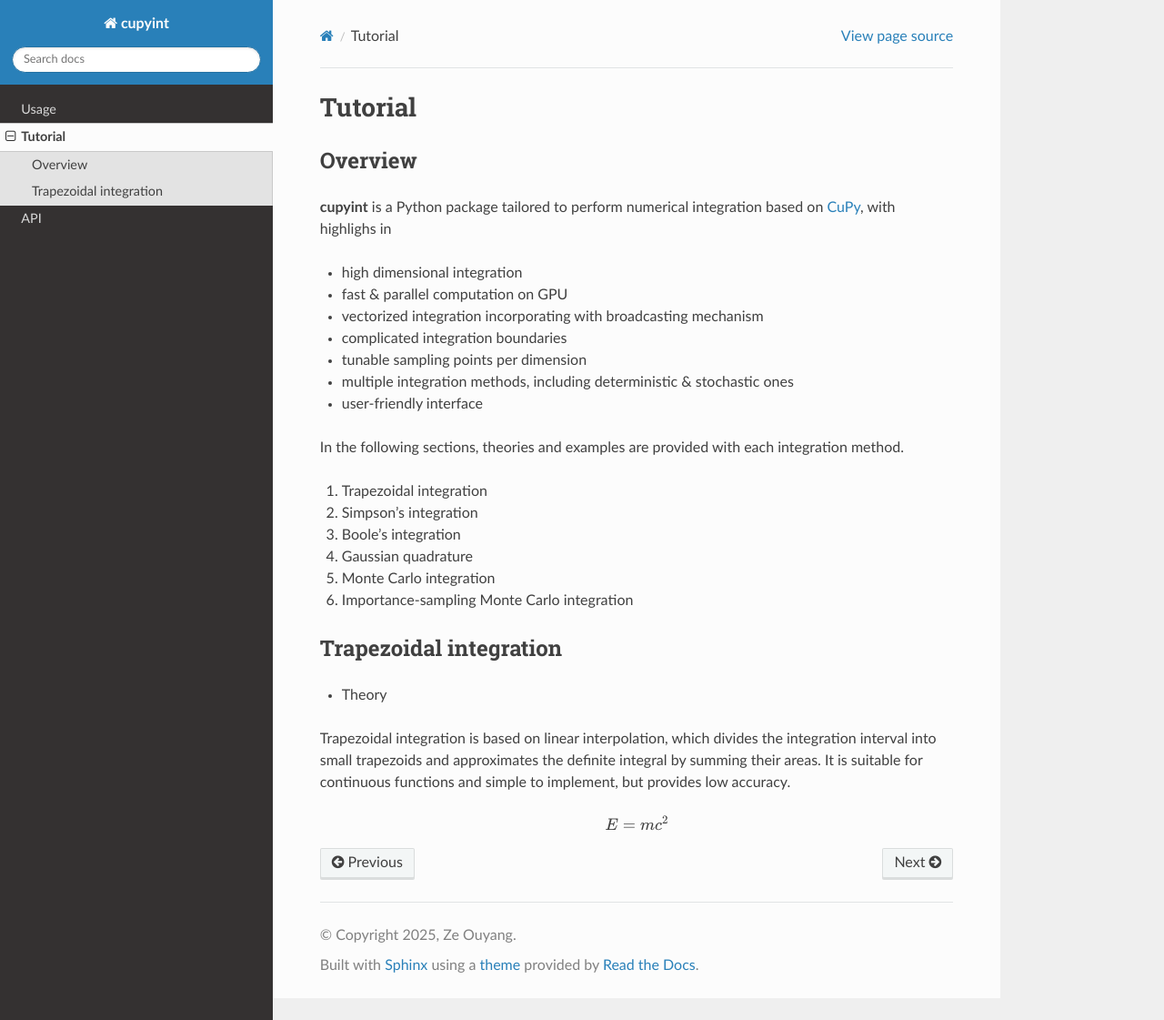
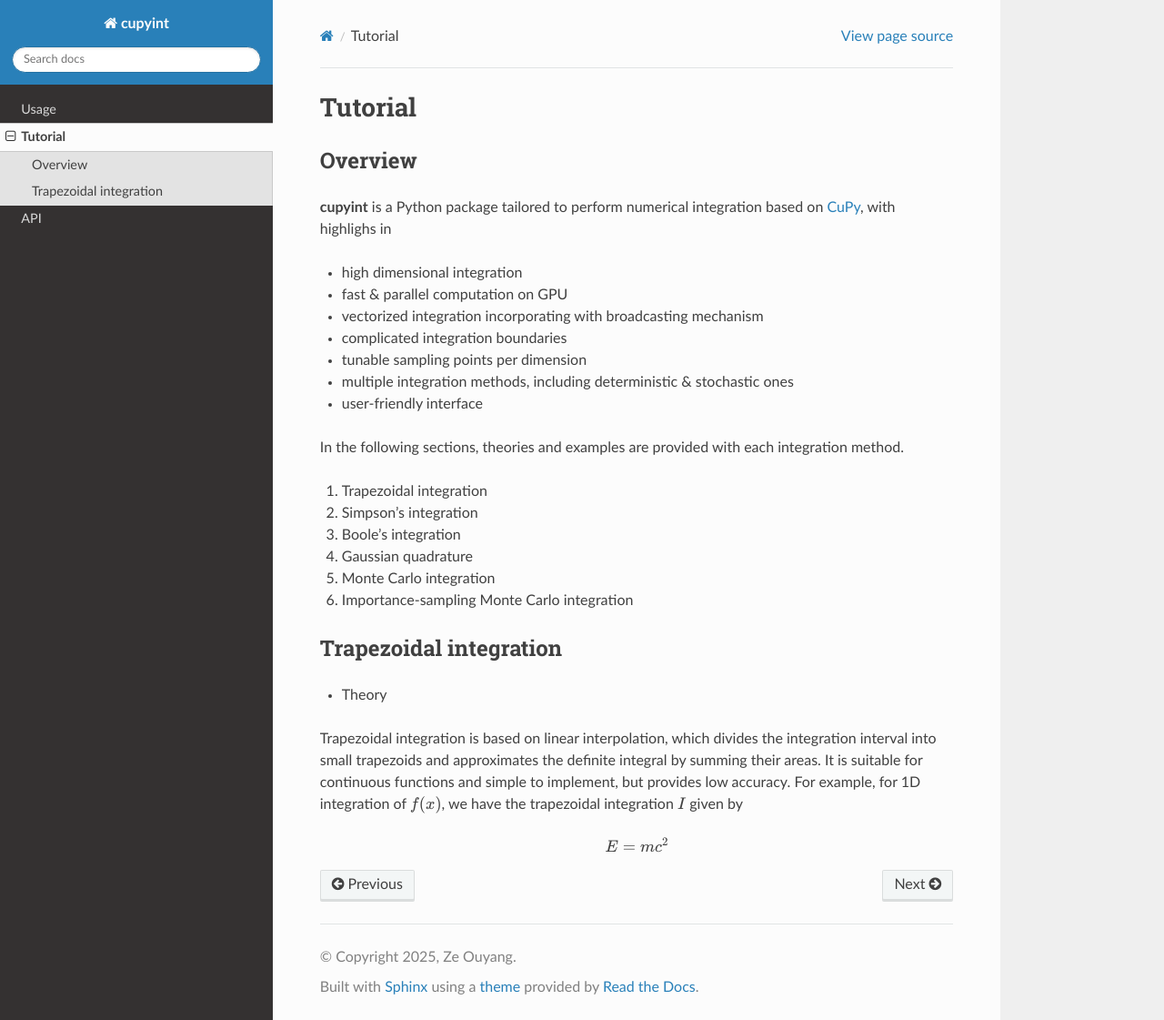
Before and after one commit to ze-ouyang/cupyint_doc, a Sphinx documentation site: the page built from docs/source/tutorial.rst, in a window 1280 px wide and 1121 px high. Shown: the whole window at 91% size. Built offline with Sphinx 7.4.7 and the Read the Docs theme 3.1.0, drawn with Linux system fonts in a browser that asks for light colours.

Commit message:
Update tutorial.rst

```diff
--- a/docs/source/tutorial.rst
+++ b/docs/source/tutorial.rst
@@ -26,7 +26,7 @@
 --------
 
 * Theory
-Trapezoidal integration is based on linear interpolation, which divides the integration interval into small trapezoids and approximates the definite integral by summing their areas. It is suitable for continuous functions and simple to implement, but provides low accuracy.
+Trapezoidal integration is based on linear interpolation, which divides the integration interval into small trapezoids and approximates the definite integral by summing their areas. It is suitable for continuous functions and simple to implement, but provides low accuracy. For example, for 1D integration of :math:`f(x)`, we have the trapezoidal integration :math:`I` given by
 
 .. math::
 
```
